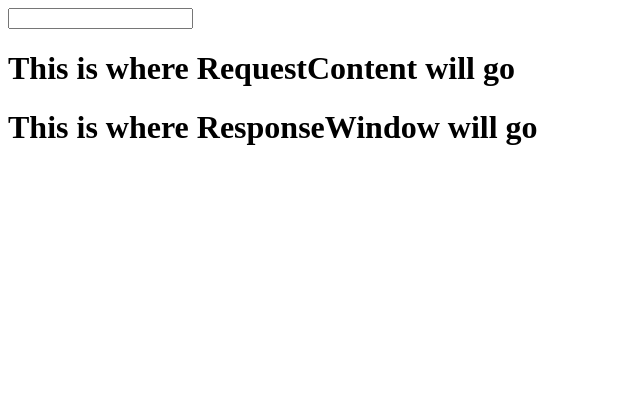
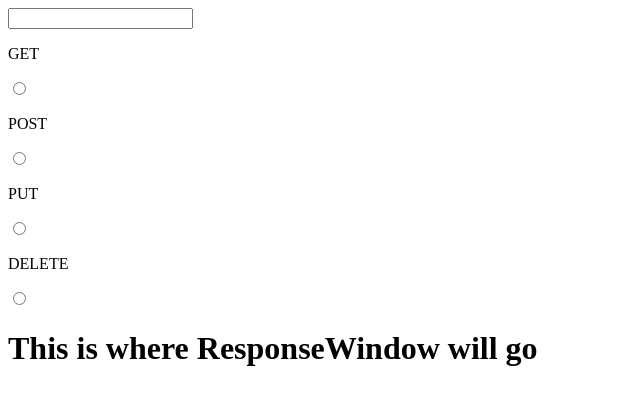
Before and after one commit to JoLeaper/postman-clone, a React app: page / in a window 1280 px wide. Shown: the top 404 px of the page, without its empty margins (0-640 px from the left). Built offline with nearby package versions, Linux system fonts and the light colour scheme.

Commit message:
method selector updating state

```diff
--- a/src/components/LinkBar/LinkBar.jsx
+++ b/src/components/LinkBar/LinkBar.jsx
@@ -1,5 +1,7 @@
 import React from 'react';
 
 export const LinkBar = ({ handleChange, apiLink }) => (
+  <>
   <input type="text" name="apiLink" value={apiLink} onChange={handleChange} />
+  </>
 );
--- a/src/components/RequestContent/RequestContent.jsx
+++ b/src/components/RequestContent/RequestContent.jsx
@@ -1,5 +1,24 @@
 import React from 'react';
 
-export const RequestContent = () => (
-  <h1>This is where RequestContent will go</h1>
+export const RequestContent = ({ requestBody, requestMethod, handleChange }) => (
+  <>
+  <form onChange={handleChange}>
+    <label>
+      <p>GET</p>
+      <input type="radio" name="requestMethod" value="GET"/>
+    </label>
+    <label>
+      <p>POST</p>
+      <input type="radio" name="requestMethod" value="POST"/>
+    </label>
+    <label>
+      <p>PUT</p>
+      <input type="radio" name="requestMethod" value="PUT"/>
+    </label>
+    <label>
+      <p>DELETE</p>
+      <input type="radio" name="requestMethod" value="DELETE"/>
+    </label>
+  </form>
+  </>
 );
```
